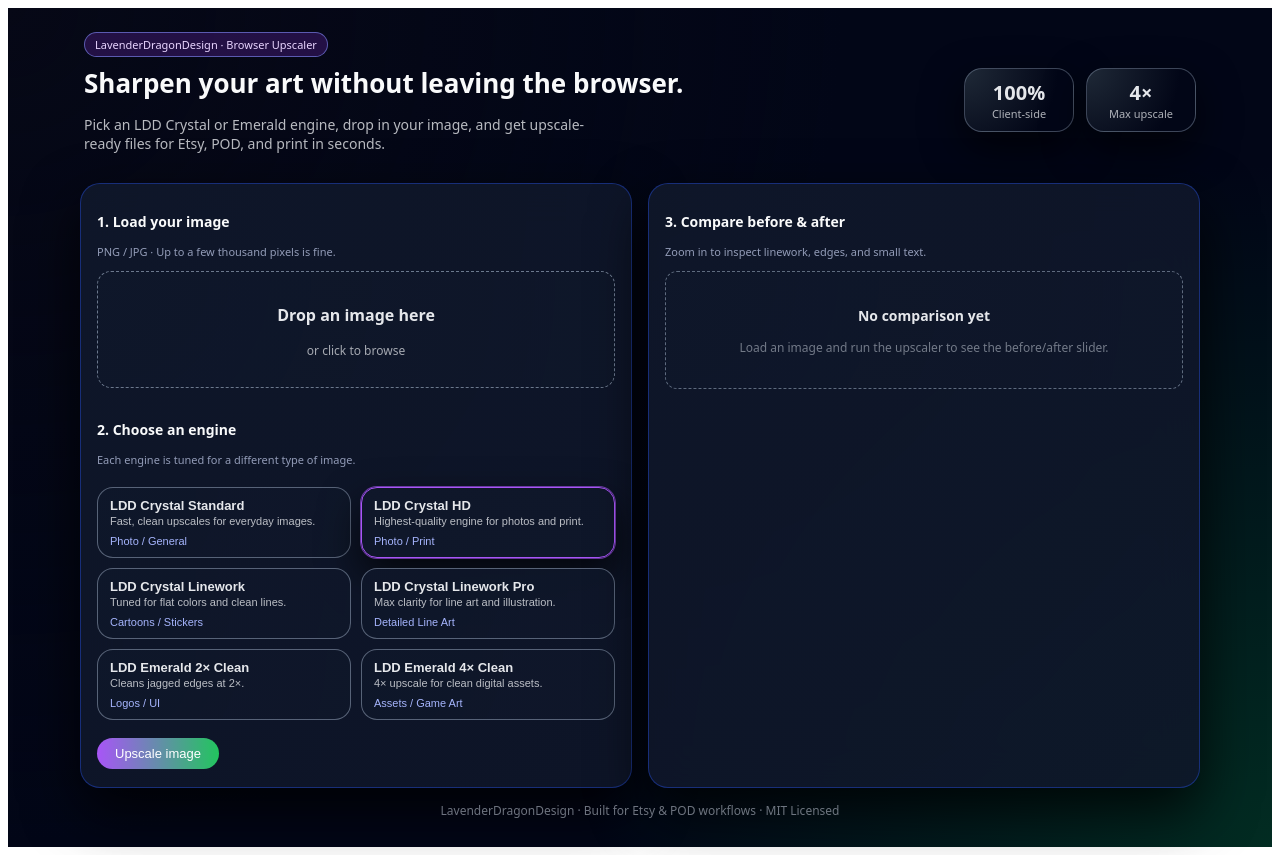
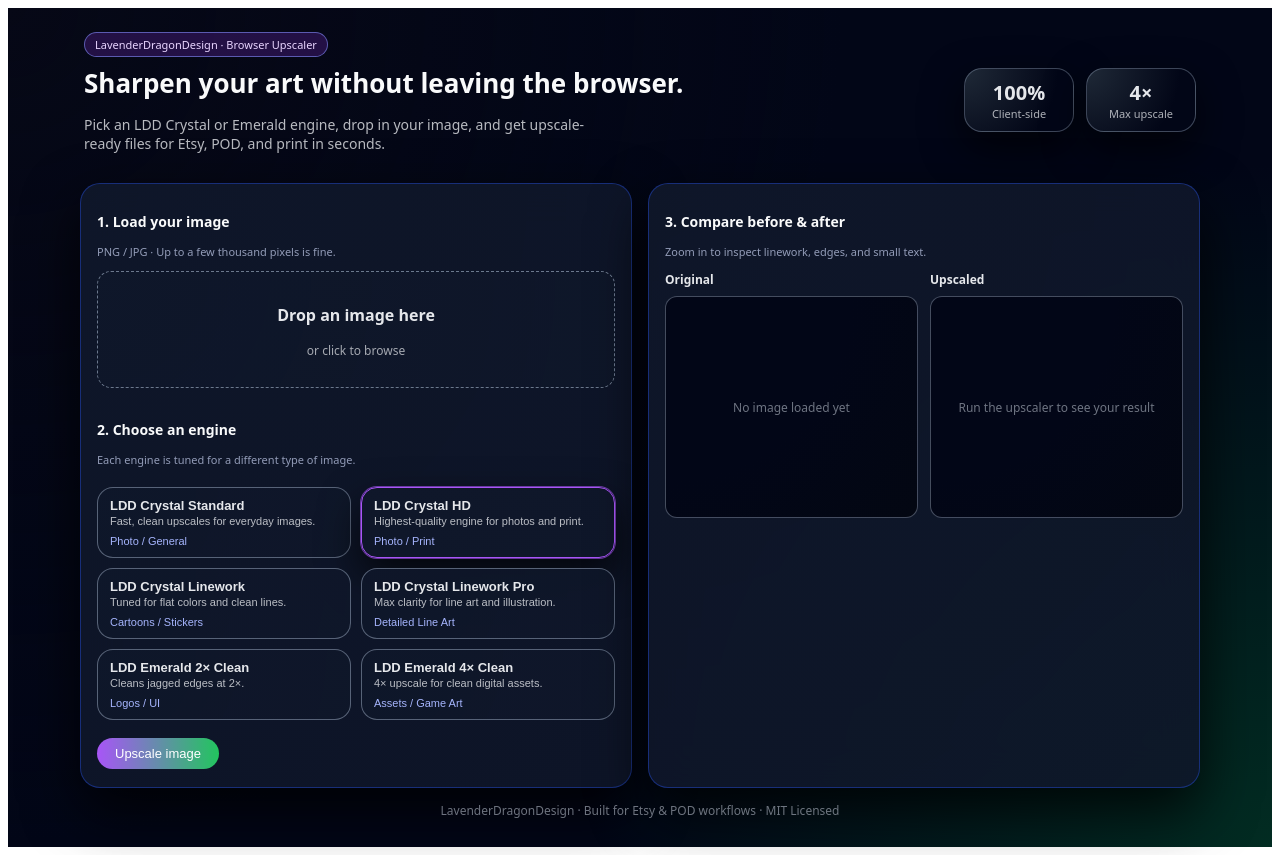
Before and after one commit to lavenderdragondesign/lddupscalermodels, a Vue app: page / in a window 1280 px wide. Built offline with nearby package versions, Linux system fonts and the light colour scheme; what @tensorflow/tfjs would draw is missing.

Commit message:
Update PreviewPane.vue

```diff
--- a/src/components/PreviewPane.vue
+++ b/src/components/PreviewPane.vue
@@ -1,39 +1,37 @@
 <template>
   <div class="preview">
-    <div v-if="inputUrl && outputUrl" class="compare-wrapper">
-      <div class="compare-inner">
-        <img :src="inputUrl" alt="Original" class="img base" />
-        <div class="img-overlay" :style="{ width: slider + '%' }">
-          <img :src="outputUrl" alt="Upscaled" class="img top" />
-        </div>
-        <div class="handle" :style="{ left: slider + '%' }"></div>
-        <div class="label label-left">Original</div>
-        <div class="label label-right">Upscaled</div>
+    <section class="pane">
+      <div class="label">Original</div>
+      <div class="image-box">
+        <img v-if="inputUrl" :src="inputUrl" alt="Original image" />
+        <span v-else class="placeholder">No image loaded yet</span>
       </div>
-      <input type="range" min="0" max="100" v-model.number="slider" class="slider" />
-      <div class="actions">
-        <button type="button" class="download-btn" @click="download" :disabled="!outputUrl">
-          Download upscaled PNG
-        </button>
+    </section>
+
+    <section class="pane">
+      <div class="label">Upscaled</div>
+      <div class="image-box">
+        <img v-if="outputUrl" :src="outputUrl" alt="Upscaled image" />
+        <span v-else class="placeholder">Run the upscaler to see your result</span>
       </div>
-    </div>
 
-    <div v-else class="empty">
-      <p class="empty-title">No comparison yet</p>
-      <p class="empty-subtitle">Load an image and run the upscaler to see the before/after slider.</p>
-    </div>
+      <button
+        v-if="outputUrl"
+        type="button"
+        class="download-btn"
+        @click="download"
+      >
+        Download Upscaled PNG (300 DPI Ready)
+      </button>
+    </section>
   </div>
 </template>
 
 <script setup lang="ts">
-import { ref } from "vue";
-
 const props = defineProps<{
   inputUrl: string | null;
   outputUrl: string | null;
 }>();
-
-const slider = ref(50);
 
 function download() {
   if (!props.outputUrl) return;
@@ -48,118 +46,57 @@
 
 <style scoped>
 .preview {
-  display: flex;
-  flex-direction: column;
-  gap: 10px;
+  display: grid;
+  grid-template-columns: 1fr 1fr;
+  gap: 12px;
 }
-
-.compare-wrapper {
+.pane {
   display: flex;
   flex-direction: column;
   gap: 8px;
 }
-
-.compare-inner {
-  position: relative;
-  border-radius: 12px;
-  border: 1px solid rgba(148, 163, 184, 0.4);
-  background: radial-gradient(circle at top left, #020617, #020617 55%, #030712 100%);
-  min-height: 240px;
-  overflow: hidden;
-}
-
-.img {
-  display: block;
-  max-width: 100%;
-  height: auto;
-}
-
-.base {
-  position: relative;
-  z-index: 1;
-}
-
-.img-overlay {
-  position: absolute;
-  top: 0;
-  left: 0;
-  bottom: 0;
-  overflow: hidden;
-  z-index: 2;
-}
-
-.img-overlay .top {
-  height: 100%;
-  width: auto;
-}
-
-.handle {
-  position: absolute;
-  top: 0;
-  bottom: 0;
-  width: 2px;
-  background: #e5e7eb;
-  z-index: 3;
-  transform: translateX(-1px);
-}
-
 .label {
-  position: absolute;
-  top: 8px;
-  padding: 2px 8px;
-  border-radius: 999px;
-  font-size: 11px;
-  background: rgba(15, 23, 42, 0.85);
-  color: #e5e7eb;
-  z-index: 4;
-}
-
-.label-left {
-  left: 8px;
-}
-
-.label-right {
-  right: 8px;
-}
-
-.slider {
-  width: 100%;
-}
-
-.actions {
-  display: flex;
-  justify-content: flex-end;
-}
-
-.download-btn {
-  padding: 6px 14px;
-  border-radius: 999px;
-  border: 1px solid rgba(148, 163, 184, 0.7);
-  background: #020617;
-  color: #e5e7eb;
   font-size: 12px;
-  cursor: pointer;
-}
-.download-btn:disabled {
-  opacity: 0.5;
-  cursor: default;
-}
-
-.empty {
-  border-radius: 12px;
-  border: 1px dashed rgba(148, 163, 184, 0.6);
-  padding: 20px;
-  text-align: center;
-  background: radial-gradient(circle at top left, rgba(15, 23, 42, 0.9), rgba(15, 23, 42, 0.8));
-}
-.empty-title {
-  font-size: 14px;
   font-weight: 600;
   color: #e5e7eb;
 }
-.empty-subtitle {
+.image-box {
+  border-radius: 12px;
+  border: 1px solid rgba(148, 163, 184, 0.45);
+  background: radial-gradient(circle at top left, #020617, #020617 55%, #030712 100%);
+  min-height: 220px;
+  overflow: auto;
+  display: flex;
+  align-items: center;
+  justify-content: center;
+}
+.image-box img {
+  max-width: 100%;
+  height: auto;
+  display: block;
+}
+.placeholder {
   font-size: 12px;
   opacity: 0.7;
   color: #9ca3af;
 }
+.download-btn {
+  margin-top: 10px;
+  width: 100%;
+  padding: 10px 16px;
+  border-radius: 999px;
+  border: none;
+  font-size: 13px;
+  font-weight: 600;
+  background: linear-gradient(90deg, #a855f7, #22c55e, #0ea5e9);
+  background-size: 200% 100%;
+  color: #f9fafb;
+  cursor: pointer;
+  box-shadow: 0 18px 45px rgba(0, 0, 0, 0.8);
+}
+@media (max-width: 900px) {
+  .preview {
+    grid-template-columns: 1fr;
+  }
+}
 </style>
```
